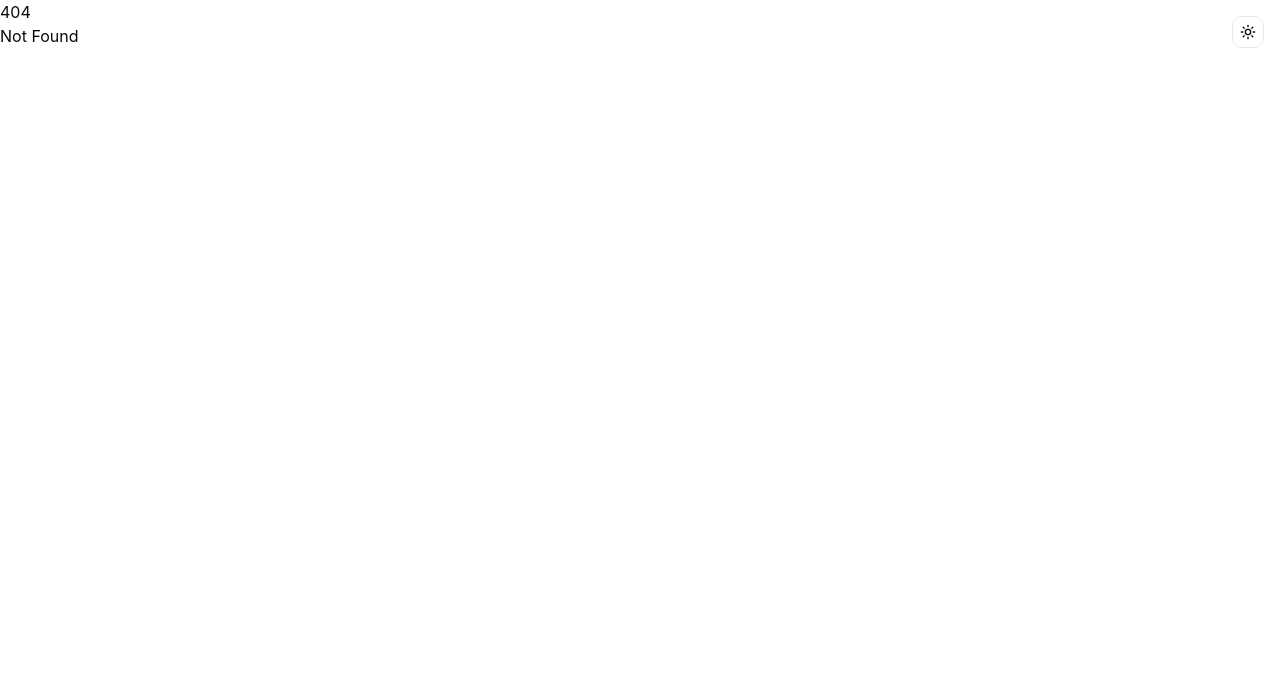
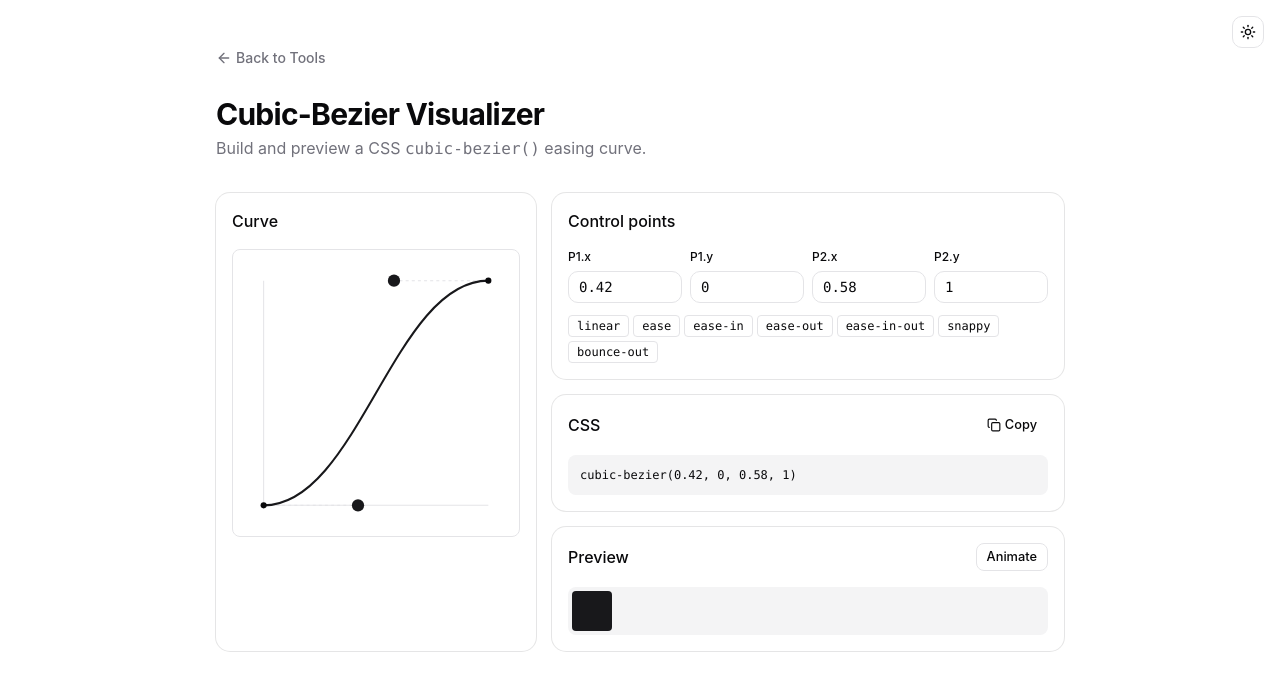
Before and after one commit to orykr/tool.ory.kr, a SvelteKit app in the folder frontend/: page /bezier in a window 1280 px wide. Before the commit this address had no page. Shown: the top 690 px of the page. Built offline with nearby package versions, Linux system fonts and the light colour scheme.

Commit message:
feat(bezier): add cubic-bezier easing visualizer with animation preview

```diff
--- a/frontend/src/routes/+page.svelte
+++ b/frontend/src/routes/+page.svelte
@@ -356,6 +356,11 @@
 			href: "/aspect-ratio",
 			title: "Aspect Ratio Calculator",
 			description: "Compute aspect ratios and resize dimensions while preserving them."
+		},
+		{
+			href: "/bezier",
+			title: "Cubic-Bezier Visualizer",
+			description: "Build CSS cubic-bezier easing curves with live animation preview."
 		}
 	];
 </script>
--- /dev/null
+++ b/frontend/src/routes/bezier/+page.svelte
@@ -0,0 +1,169 @@
+<script lang="ts">
+	import * as Card from "$lib/components/ui/card/index.js";
+	import { Button } from "$lib/components/ui/button/index.js";
+	import { Input } from "$lib/components/ui/input/index.js";
+	import { Label } from "$lib/components/ui/label/index.js";
+	import ArrowLeft from "@lucide/svelte/icons/arrow-left";
+	import Copy from "@lucide/svelte/icons/copy";
+	import Check from "@lucide/svelte/icons/check";
+
+	let p1x = $state(0.42);
+	let p1y = $state(0);
+	let p2x = $state(0.58);
+	let p2y = $state(1);
+
+	const presets = [
+		{ name: "linear", v: [0, 0, 1, 1] },
+		{ name: "ease", v: [0.25, 0.1, 0.25, 1] },
+		{ name: "ease-in", v: [0.42, 0, 1, 1] },
+		{ name: "ease-out", v: [0, 0, 0.58, 1] },
+		{ name: "ease-in-out", v: [0.42, 0, 0.58, 1] },
+		{ name: "snappy", v: [0.7, 0, 0.3, 1] },
+		{ name: "bounce-out", v: [0.34, 1.56, 0.64, 1] }
+	];
+
+	function applyPreset(v: number[]) {
+		[p1x, p1y, p2x, p2y] = v;
+	}
+
+	const SIZE = 280;
+	const PAD = 30;
+
+	function toPx(x: number, y: number): { x: number; y: number } {
+		return {
+			x: PAD + x * (SIZE - 2 * PAD),
+			y: PAD + (1 - y) * (SIZE - 2 * PAD)
+		};
+	}
+
+	let curve = $derived.by(() => {
+		const start = toPx(0, 0);
+		const c1 = toPx(p1x, p1y);
+		const c2 = toPx(p2x, p2y);
+		const end = toPx(1, 1);
+		return `M ${start.x} ${start.y} C ${c1.x} ${c1.y}, ${c2.x} ${c2.y}, ${end.x} ${end.y}`;
+	});
+
+	let p1Px = $derived(toPx(p1x, p1y));
+	let p2Px = $derived(toPx(p2x, p2y));
+
+	let cssValue = $derived(
+		`cubic-bezier(${p1x}, ${p1y}, ${p2x}, ${p2y})`
+	);
+
+	let copied = $state(false);
+	async function copy() {
+		await navigator.clipboard.writeText(cssValue);
+		copied = true;
+		setTimeout(() => (copied = false), 1500);
+	}
+
+	let animating = $state(false);
+	function trigger() {
+		animating = false;
+		setTimeout(() => (animating = true), 50);
+	}
+</script>
+
+<main class="container mx-auto max-w-4xl px-6 py-12">
+	<nav class="mb-6">
+		<a
+			href="/"
+			class="text-muted-foreground hover:text-foreground inline-flex items-center gap-1 text-sm font-medium transition-colors"
+		>
+			<ArrowLeft class="h-4 w-4" />
+			Back to Tools
+		</a>
+	</nav>
+
+	<header class="mb-8">
+		<h1 class="text-3xl font-bold tracking-tight">Cubic-Bezier Visualizer</h1>
+		<p class="text-muted-foreground mt-1">
+			Build and preview a CSS <code>cubic-bezier()</code> easing curve.
+		</p>
+	</header>
+
+	<div class="grid gap-4 md:grid-cols-[320px_1fr]">
+		<Card.Root>
+			<Card.Header><Card.Title class="text-base">Curve</Card.Title></Card.Header>
+			<Card.Content>
+				<svg viewBox="0 0 {SIZE} {SIZE}" class="bg-background w-full rounded-md border">
+					<line x1={PAD} y1={SIZE - PAD} x2={SIZE - PAD} y2={SIZE - PAD} class="stroke-border" stroke-width="1" />
+					<line x1={PAD} y1={PAD} x2={PAD} y2={SIZE - PAD} class="stroke-border" stroke-width="1" />
+					<line x1={toPx(0, 0).x} y1={toPx(0, 0).y} x2={p1Px.x} y2={p1Px.y} class="stroke-border" stroke-dasharray="3 3" stroke-width="1" />
+					<line x1={toPx(1, 1).x} y1={toPx(1, 1).y} x2={p2Px.x} y2={p2Px.y} class="stroke-border" stroke-dasharray="3 3" stroke-width="1" />
+					<path d={curve} class="stroke-primary fill-none" stroke-width="2" />
+					<circle cx={p1Px.x} cy={p1Px.y} r="6" class="fill-primary" />
+					<circle cx={p2Px.x} cy={p2Px.y} r="6" class="fill-primary" />
+					<circle cx={toPx(0, 0).x} cy={toPx(0, 0).y} r="3" class="fill-foreground" />
+					<circle cx={toPx(1, 1).x} cy={toPx(1, 1).y} r="3" class="fill-foreground" />
+				</svg>
+			</Card.Content>
+		</Card.Root>
+
+		<div class="space-y-4">
+			<Card.Root>
+				<Card.Header><Card.Title class="text-base">Control points</Card.Title></Card.Header>
+				<Card.Content>
+					<div class="grid grid-cols-4 gap-2">
+						<div class="space-y-1.5">
+							<Label class="text-xs">P1.x</Label>
+							<Input type="number" step="0.01" bind:value={p1x} class="h-8 font-mono" />
+						</div>
+						<div class="space-y-1.5">
+							<Label class="text-xs">P1.y</Label>
+							<Input type="number" step="0.01" bind:value={p1y} class="h-8 font-mono" />
+						</div>
+						<div class="space-y-1.5">
+							<Label class="text-xs">P2.x</Label>
+							<Input type="number" step="0.01" bind:value={p2x} class="h-8 font-mono" />
+						</div>
+						<div class="space-y-1.5">
+							<Label class="text-xs">P2.y</Label>
+							<Input type="number" step="0.01" bind:value={p2y} class="h-8 font-mono" />
+						</div>
+					</div>
+
+					<div class="mt-3 flex flex-wrap gap-1">
+						{#each presets as p (p.name)}
+							<button
+								type="button"
+								class="bg-background hover:bg-muted rounded border px-2 py-0.5 font-mono text-xs"
+								onclick={() => applyPreset(p.v)}
+							>
+								{p.name}
+							</button>
+						{/each}
+					</div>
+				</Card.Content>
+			</Card.Root>
+
+			<Card.Root>
+				<Card.Header class="flex flex-row items-center justify-between">
+					<Card.Title class="text-base">CSS</Card.Title>
+					<Button variant="ghost" size="sm" onclick={copy}>
+						{#if copied}<Check />Copied{:else}<Copy />Copy{/if}
+					</Button>
+				</Card.Header>
+				<Card.Content>
+					<pre class="bg-muted overflow-x-auto rounded-md p-3 font-mono text-xs">{cssValue}</pre>
+				</Card.Content>
+			</Card.Root>
+
+			<Card.Root>
+				<Card.Header class="flex flex-row items-center justify-between">
+					<Card.Title class="text-base">Preview</Card.Title>
+					<Button variant="outline" size="sm" onclick={trigger}>Animate</Button>
+				</Card.Header>
+				<Card.Content>
+					<div class="bg-muted h-12 w-full overflow-hidden rounded-md p-1">
+						<div
+							class="bg-primary h-10 w-10 rounded"
+							style="transform: translateX({animating ? "calc(100% * 6.5)" : "0"}); transition: transform 1.4s {cssValue};"
+						></div>
+					</div>
+				</Card.Content>
+			</Card.Root>
+		</div>
+	</div>
+</main>
```
